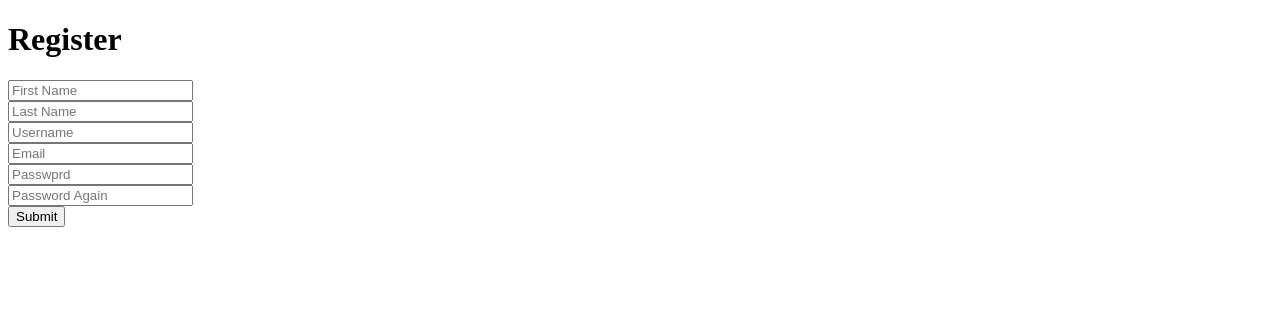
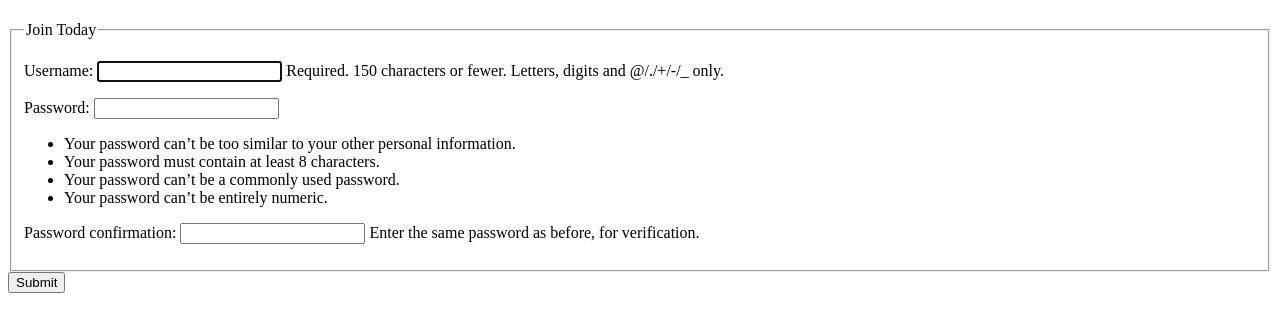
Before and after one commit to leonardo185/Project3, a Django app: page /accounts/register in a window 1280 px wide. Shown: the top 332 px of the page. Run offline with Django 3.2, Linux system fonts and the light colour scheme.

Commit message:
Proper Django Registration 1

```diff
--- a/accounts/templates/accounts/register.html
+++ b/accounts/templates/accounts/register.html
@@ -3,16 +3,14 @@
 {% block title %} Register {% endblock %}
 
 {% block body %}
-  <h1>Register</h1>
+
   <h1>{{ message }}</h1>
   <form action="register" method="post">
     {% csrf_token %}
-    <input type="text" name="first_name" value="" placeholder="First Name"><br>
-    <input type="text" name="last_name" value="" placeholder="Last Name"><br>
-    <input type="text" name="username" value="" placeholder="Username"><br>
-    <input type="text" name="email" value="" placeholder="Email"><br>
-    <input type="password" name="password" value="" placeholder="Passwprd"><br>
-    <input type="text" name="password_again" value="" placeholder="Password Again"><br>
-    <button type="submit" name="button">Submit</button>
+    <fieldset>
+        <legend>Join Today</legend>
+        {{form.as_p}}
+    </fieldset>
+    <input type="Submit">
   </form>
 {% endblock %}
--- a/accounts/views.py
+++ b/accounts/views.py
@@ -1,63 +1,19 @@
 from django.shortcuts import render, redirect
-from django.http import HttpResponse
-from django.contrib.auth.models import User, auth
-
+from django.contrib.auth.forms import UserCreationForm
+from django.http import HttpResponse, HttpResponseRedirect, Http404
+from django.contrib import messages
+from django.urls import reverse
 # Create your views here.
 
 def register(request):
 
     if request.method == 'POST':
-
-        try:
-            first_name = request.POST['first_name']
-            last_name = request.POST['last_name']
-            username = request.POST['username']
-            email = request.POST['email']
-            password = request.POST['password']
-            password_again = request.POST['password_again']
-
-
-            # Input check.
-            input = {
-                "first_name" : first_name,
-                "last_name" : last_name,
-                "username" : username,
-                "email" : email,
-                "password" : password,
-                "password_again" : password_again,
-
-            }
-
-            messages = {
-                "user_error" : "Username is already in use.",
-                "email_error" : "Email is already in use.",
-                "password_error" : "Password is already in use.",
-                "password_validation_error" : "Password do not match",
-
-            }
-
-            if input["password"] == input["password_again"]:
-                if User.objects.filter(username = username):
-                    print("Username is taken.")
-                    return render(request, "accounts/register.html", {"message": messages["user_error"]})
-                elif User.objects.filter(email = email):
-                    print("email  is taken")
-                    return render(request, "accounts/register.html", {"message": messages["email_error"]})
-                else:
-                    user = User.objects.create_user(username = input["username"], password = input["password"], email = input["email"], first_name = input["first_name"], last_name = input["last_name"])
-                    user.save()
-                    print(f"user created")
-                    return redirect('/')
-            elif input["password"] != input["password_again"]:
-                print(f"Passwords do not match.")
-                return render(request, "accounts/register.html", {"message": messages["password_validation_error"]})
-            else:
-                return redirect('/')
-        except KeyError:
-            return render(request, "accounts/register.html", {"message": "Incomplete Credentials"})
-        except ValueError:
-            return render(request, "accounts/register.html", {"message": "Incomplete Credentials"})
-
-
+        form = UserCreationForm(request.POST)
+        if form.is_valid():
+            form.save()
+            username = form.cleaned_data.get('username')
+            messages.success(request, f'Account created for {username}!')
+            return redirect('/')
     else:
-        return render(request, "accounts/register.html")
+        form = UserCreationForm()
+    return render(request, 'accounts/register.html', {'form' : form})
--- a/orders/templates/orders/base.html
+++ b/orders/templates/orders/base.html
@@ -3,9 +3,13 @@
   <head>
     <meta charset="utf-8">
     <title>{% block title %}{% endblock %}</title>
-
   </head>
   <body>
+    {% if messages %}
+      {% for message in messages %}
+        <h3>{{ message }}</h3>
+      {% endfor %}
+    {% endif %}
     {% block body %}
     {% endblock %}
   </body>
--- a/orders/urls.py
+++ b/orders/urls.py
@@ -4,8 +4,6 @@ from . import views
 
 urlpatterns = [
     path("", views.index, name="index"),
-    path("register", views.register, name="register"),
-    path("login", views.login, name="login"),
     path("cart", views.cart, name="cart"),
     path("credit", views.credit, name="credit"),
 
```
Also changed, not shown: accounts/templates/accounts/base.html (deleted, +0 -12 lines).
